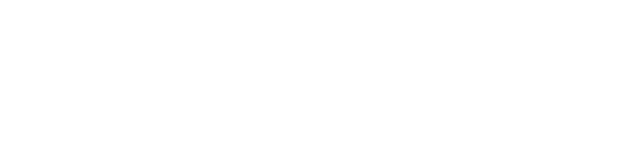
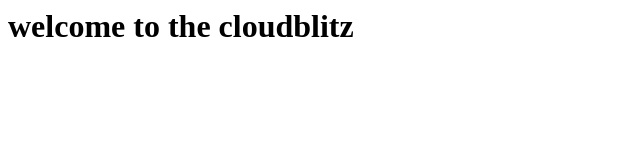
Before and after one commit to shubhamg21g/demo-docker, a plain HTML site: page index.html in a window 1280 px wide. Shown: the whole page, without its empty margins (0-640 px from the left). Drawn offline with Linux system fonts and the light colour scheme.

Commit message:
dockerfile

```diff
--- a/index.html
+++ b/index.html
@@ -1,3 +1,5 @@
-<h1
-welcome to the cloudblitz
-<h1/
+<html>
+    <body>
+<h1>welcome to the cloudblitz</h1>
+</body>
+</html>
```
